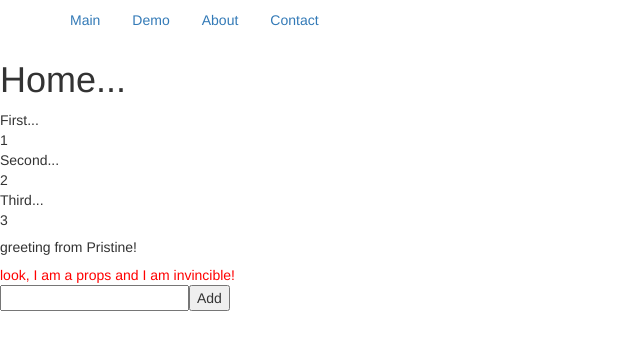
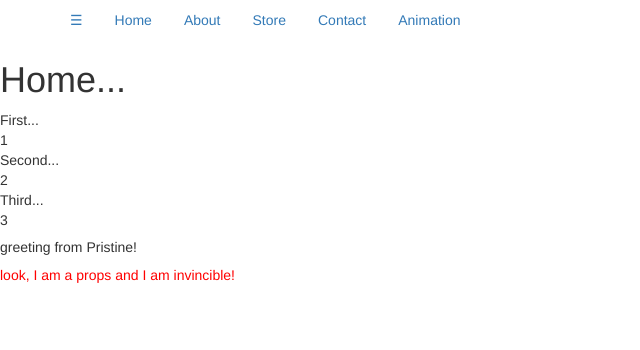
Before and after one commit to zetekla/reactApp, a React app: page / in a window 1280 px wide. Shown: the top 350 px of the page, without its empty margins (0-640 px from the left). Built offline with nearby package versions, Linux system fonts and the light colour scheme.

Commit message:
add more routes for seeding prototype

```diff
--- a/App.jsx
+++ b/App.jsx
@@ -1,14 +1,9 @@
-import React      from 'react';
+import React        from 'react';
 import {Link}     from 'react-router';
-import Home       from './components/Home';
-import About      from './components/About';
-import Todo       from './components/Todo';
-import Contact    from './components/Contact';
+
 import Nav        from './components/Nav';
 
 export default class App extends React.Component {
-
-
   render() {
     return(
       <div>
@@ -18,5 +13,3 @@ export default class App extends React.Component {
     )
   }
 }
-
-export {Home, About, Todo, Contact}
--- /dev/null
+++ b/components/Animation.jsx
@@ -0,0 +1,11 @@
+import React from 'react';
+
+export default class Animation extends React.Component {
+  render() {
+    return (
+      <div>
+        <h1>Animation...</h1>
+      </div>
+    )
+  }
+}
--- a/components/Nav.jsx
+++ b/components/Nav.jsx
@@ -9,16 +9,22 @@ export default class Nav extends React.Component {
             <div className="row">
                <ul className="nav nav-pills">
                   <li>
-                     <Link to="/" role="presentation">Main</Link>
+                     <Link to="/" role="presentation">☰</Link>
                   </li>
                   <li>
-                     <Link to="home" role="presentation" activeClassName="active btn btn-primary">Demo</Link>
+                     <Link to="home" role="presentation" activeClassName="active btn btn-primary">Home</Link>
                   </li>
                   <li>
                      <Link to="about" role="presentation" activeClassName="active btn btn-primary">About</Link>
                   </li>
                   <li>
+                     <Link to="store" role="presentation" activeClassName="active btn btn-primary">Store</Link>
+                  </li>
+                  <li>
                      <Link to="contact" role="presentation" activeClassName="active btn btn-primary">Contact</Link>
+                  </li>
+                  <li>
+                     <Link to="animation" role="presentation" activeClassName="active btn btn-primary">Animation</Link>
                   </li>
                </ul>
             </div>
--- /dev/null
+++ b/components/TodoUI.jsx
@@ -0,0 +1,22 @@
+import React, { Component, PropTypes } from 'react'
+
+import { createStore } from 'redux'
+import { Provider } from 'react-redux'
+
+import todoApp from '../reducers/reducers'
+
+import Todo       from './Todo'
+
+let store = createStore(todoApp);
+
+export default class TodoUI extends Component {
+  render() {
+    return (
+      <div>
+        <Provider store = {store}>
+          <Todo />
+        </Provider>
+      </div>
+    )
+  }
+}
--- a/main.js
+++ b/main.js
@@ -4,15 +4,13 @@ import { Router, Route, Link, browserHistory, IndexRoute  } from 'react-router';
 
 import Bootstrap from 'bootstrap/dist/css/bootstrap.css';
 
-import { createStore } from 'redux'
-import { Provider } from 'react-redux'
+import App from './App.jsx';
 
-import App from './App.jsx';
-import {Home,About,Todo,Contact} from './App.jsx';
-
-import todoApp from './reducers/reducers'
-
-let store = createStore(todoApp);
+import Home       	from './components/Home';
+import About      	from './components/About';
+import TodoUI       from './components/TodoUI';
+import Contact    	from './components/Contact';
+import Animation 		from './components/Animation';
 
 ReactDOM.render((
 	<div>
@@ -21,13 +19,10 @@ ReactDOM.render((
 				<IndexRoute component ={Home} immutableData ="look, I am a props and I am invincible!"/>
 				<Route path = "home" component = {Home} />
 				<Route path = "about" component = {About} />
-				<Route path = "todo" component = {Todo} />
+				<Route path = "store" component = {TodoUI} />
 				<Route path = "contact" component = {Contact} />
+				<Route path = "animation" component = {Animation} />
       </Route>
     </Router>
-
-    <Provider store = {store}>
-      <Todo />
-    </Provider>
 	</div>
-), document.getElementById('app'))
+), document.getElementById('app'));
--- a/package.json
+++ b/package.json
@@ -11,6 +11,7 @@
   "dependencies": {
     "bootstrap": "^3.3.7",
     "react": "^15.5.4",
+    "react-addons-css-transition-group": "^15.5.2",
     "react-bootstrap": "^0.30.10",
     "react-dom": "^15.5.4",
     "react-redux": "^5.0.3",
```
